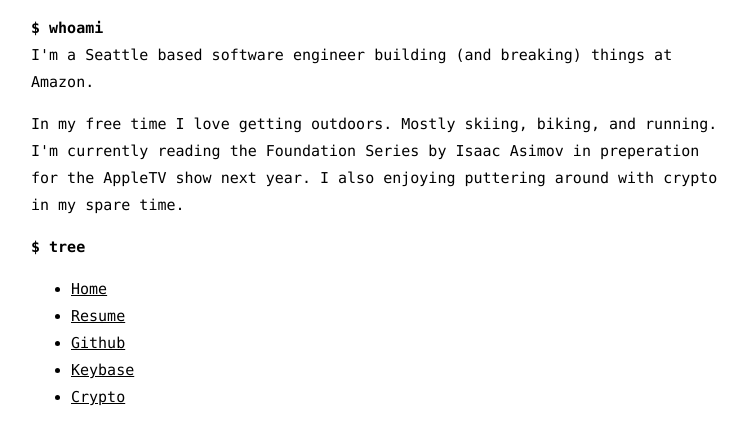
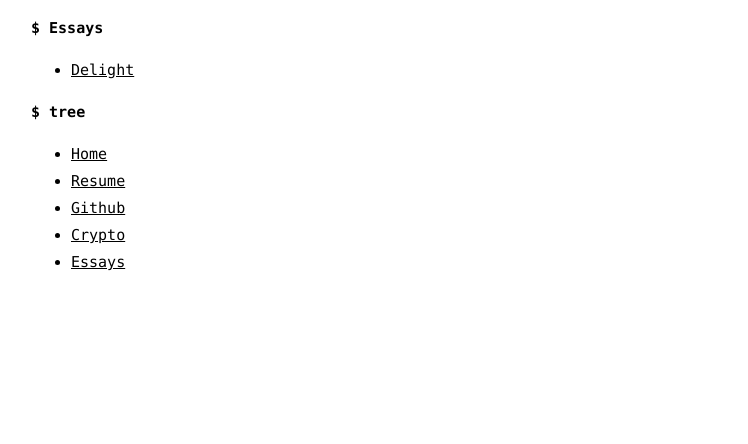
Before and after one commit to chriswr95/personal-website, a React (Create React App) app: page /essays in a window 1280 px wide. Shown: the top 444 px of the page, without its empty margins (259-1007 px from the left). Built offline with nearby package versions, Linux system fonts and the light colour scheme.

Commit message:
Added essays component

```diff
--- a/src/App.js
+++ b/src/App.js
@@ -6,6 +6,7 @@
 } from "react-router-dom";
 import Home from './Pages/Home';
 import Crypto from './Pages/Crypto';
+import { Essays } from "./Pages/Essays";
 
 export default function App() {
     const notionResume = 'https://www.notion.so/Resume-c6876a00167743f2a100372c8c1ae775';
@@ -24,6 +25,9 @@
                         return;
                     }}>
                     </Route>
+                    <Route path="/essays">
+                        <Essays />
+                    </Route>
                     <Route path="/">
                         <Home />
                     </Route>
--- a/src/Components/Tree.js
+++ b/src/Components/Tree.js
@@ -18,12 +18,12 @@
             link: "https://github.com/chriswr95"
         },
         {
-            text: "Keybase",
-            link: "https://keybase.io/chriswr"
+            text: "Crypto",
+            link: "/crypto"
         },
         {
-            text: "Crypto",
-            link: "/crypto"
+            text: "Essays",
+            link: "/essays"
         }
     ];
 
--- /dev/null
+++ b/src/Pages/Essays.js
@@ -0,0 +1,27 @@
+import React from "react";
+import '../App.css';
+import List from '../Components/List';
+import Tree from "../Components/Tree";
+
+export const Essays = () => {
+    const items = [
+        {
+            text: "Delight",
+            link: "https://www.notion.so/Delight-5a69a55eff7e48a387f8a639acb0f49e"
+        }
+    ]
+
+    return (
+        <div className="App">
+            <div className="main">
+                <div>
+                    <p>
+                        <strong>$ Essays</strong>
+                    </p>
+                    <List items={items} />
+                    <Tree />
+                </div>
+            </div>
+        </div>
+    )
+}
```
